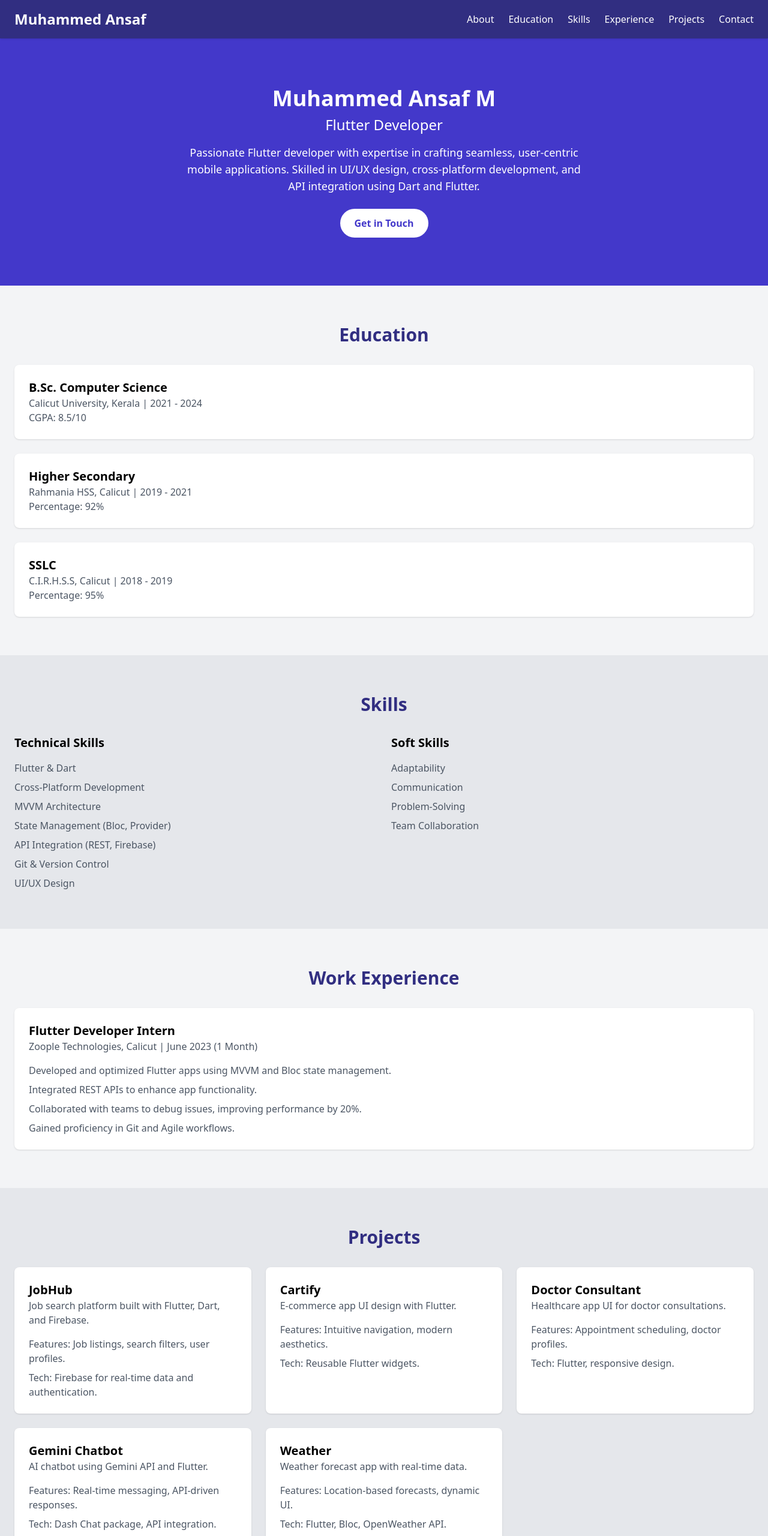
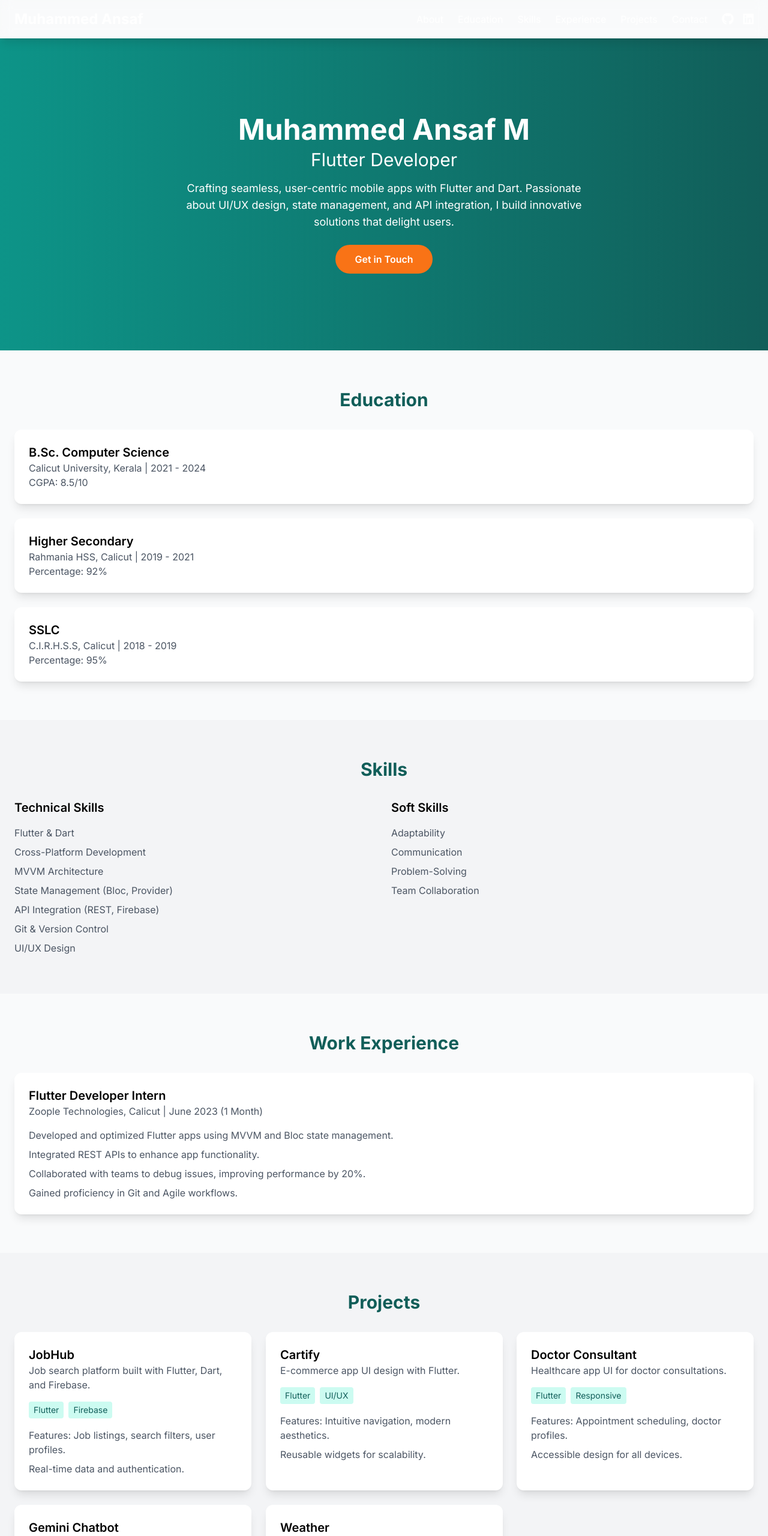
Before and after one commit to muhammedansaf123/muhammedansaf123.github.io, a plain HTML site: page index.html in a window 1280 px wide. Shown: the top 2560 px of the page at 60% size. Drawn offline with nearby package versions, Linux system fonts and the light colour scheme.

Commit message:
new index.html

```diff
--- a/index.html
+++ b/index.html
@@ -6,64 +6,100 @@
     <title>Muhammed Ansaf - Flutter Developer Portfolio</title>
     <script src="https://cdn.tailwindcss.com"></script>
     <link href="https://cdnjs.cloudflare.com/ajax/libs/font-awesome/5.15.4/css/all.min.css" rel="stylesheet">
+    <link href="https://fonts.googleapis.com/css2?family=Inter:wght@400;600;700&display=swap" rel="stylesheet">
+    <link href="https://unpkg.com/aos@2.3.1/dist/aos.css" rel="stylesheet">
+    <style>
+        body { font-family: 'Inter', sans-serif; }
+        .header-transparent { background: rgba(255, 255, 255, 0.1); backdrop-filter: blur(10px); }
+        .header-solid { background: #115e59; }
+        .loader { position: fixed; top: 0; left: 0; width: 100%; height: 100%; background: #f3f4f6; display: flex; justify-content: center; align-items: center; z-index: 9999; transition: opacity 0.5s; }
+        .loader.hidden { opacity: 0; pointer-events: none; }
+        .pulse:hover { animation: pulse 1.5s infinite; }
+        @keyframes pulse { 0% { transform: scale(1); } 50% { transform: scale(1.2); } 100% { transform: scale(1); } }
+    </style>
 </head>
-<body class="bg-gray-100 font-sans">
+<body class="bg-gray-50">
+    <!-- Loader -->
+    <div class="loader">
+        <div class="animate-spin rounded-full h-16 w-16 border-t-4 border-orange-500"></div>
+    </div>
+
     <!-- Header -->
-    <header class="bg-indigo-900 text-white sticky top-0 z-10 shadow">
+    <header id="header" class="text-white sticky top-0 z-20 shadow-lg header-transparent transition-all duration-300">
         <nav class="container mx-auto px-6 py-4 flex justify-between items-center">
             <h1 class="text-2xl font-bold">Muhammed Ansaf</h1>
-            <ul class="hidden md:flex space-x-6">
-                <li><a href="#about" class="hover:text-indigo-300">About</a></li>
-                <li><a href="#education" class="hover:text-indigo-300">Education</a></li>
-                <li><a href="#skills" class="hover:text-indigo-300">Skills</a></li>
-                <li><a href="#experience" class="hover:text-indigo-300">Experience</a></li>
-                <li><a href="#projects" class="hover:text-indigo-300">Projects</a></li>
-                <li><a href="#contact" class="hover:text-indigo-300">Contact</a></li>
-            </ul>
+            <div class="hidden md:flex items-center space-x-6">
+                <ul class="flex space-x-6">
+                    <li><a href="#about" class="hover:text-orange-500 transition">About</a></li>
+                    <li><a href="#education" class="hover:text-orange-500 transition">Education</a></li>
+                    <li><a href="#skills" class="hover:text-orange-500 transition">Skills</a></li>
+                    <li><a href="#experience" class="hover:text-orange-500 transition">Experience</a></li>
+                    <li><a href="#projects" class="hover:text-orange-500 transition">Projects</a></li>
+                    <li><a href="#contact" class="hover:text-orange-500 transition">Contact</a></li>
+                </ul>
+                <div class="flex space-x-4">
+                    <a href="https://github.com/muhammedansaff" target="_blank" class="hover:text-orange-500 pulse">
+                        <i class="fab fa-github text-xl"></i>
+                    </a>
+                    <a href="https://www.linkedin.com/in/muhammed-ansaf-74833927b/" target="_blank" class="hover:text-orange-500 pulse">
+                        <i class="fab fa-linkedin text-xl"></i>
+                    </a>
+                </div>
+            </div>
             <button class="md:hidden focus:outline-none" onclick="toggleMenu()">
                 <i class="fas fa-bars text-2xl"></i>
             </button>
         </nav>
         <!-- Mobile Menu -->
-        <div id="mobile-menu" class="hidden md:hidden bg-indigo-800 text-white">
+        <div id="mobile-menu" class="hidden md:hidden bg-teal-800 text-white">
             <ul class="flex flex-col space-y-4 px-6 py-4">
-                <li><a href="#about" class="hover:text-indigo-300">About</a></li>
-                <li><a href="#education" class="hover:text-indigo-300">Education</a></li>
-                <li><a href="#skills" class="hover:text-indigo-300">Skills</a></li>
-                <li><a href="#experience" class="hover:text-indigo-300">Experience</a></li>
-                <li><a href="#projects" class="hover:text-indigo-300">Projects</a></li>
-                <li><a href="#contact" class="hover:text-indigo-300">Contact</a></li>
+                <li><a href="#about" class="hover:text-orange-500">About</a></li>
+                <li><a href="#education" class="hover:text-orange-500">Education</a></li>
+                <li><a href="#skills" class="hover:text-orange-500">Skills</a></li>
+                <li><a href="#experience" class="hover:text-orange-500">Experience</a></li>
+                <li><a href="#projects" class="hover:text-orange-500">Projects</a></li>
+                <li><a href="#contact" class="hover:text-orange-500">Contact</a></li>
+                <li>
+                    <a href="https://github.com/muhammedansaff" target="_blank" class="hover:text-orange-500">
+                        <i class="fab fa-github mr-2"></i>GitHub
+                    </a>
+                </li>
+                <li>
+                    <a href="https://www.linkedin.com/in/muhammed-ansaf-74833927b/" target="_blank" class="hover:text-orange-500">
+                        <i class="fab fa-linkedin mr-2"></i>LinkedIn
+                    </a>
+                </li>
             </ul>
         </div>
     </header>
 
     <!-- Hero Section -->
-    <section id="about" class="bg-indigo-700 text-white py-20">
-        <div class="container mx-auto px-6 text-center">
-            <h2 class="text-4xl font-bold mb-2">Muhammed Ansaf M</h2>
-            <h3 class="text-2xl mb-4">Flutter Developer</h3>
+    <section id="about" class="bg-gradient-to-r from-teal-600 to-teal-800 text-white py-32">
+        <div class="container mx-auto px-6 text-center" data-aos="fade-up" data-aos-duration="1000">
+            <h2 class="text-5xl font-bold mb-2">Muhammed Ansaf M</h2>
+            <h3 class="text-3xl mb-4">Flutter Developer</h3>
             <p class="text-lg max-w-2xl mx-auto">
-                Passionate Flutter developer with expertise in crafting seamless, user-centric mobile applications. Skilled in UI/UX design, cross-platform development, and API integration using Dart and Flutter.
+                Crafting seamless, user-centric mobile apps with Flutter and Dart. Passionate about UI/UX design, state management, and API integration, I build innovative solutions that delight users.
             </p>
-            <a href="#contact" class="mt-6 inline-block bg-white text-indigo-700 px-6 py-3 rounded-full font-semibold hover:bg-gray-200">Get in Touch</a>
+            <a href="#contact" class="mt-6 inline-block bg-orange-500 text-white px-8 py-3 rounded-full font-semibold hover:bg-orange-600 transition transform hover:scale-105">Get in Touch</a>
         </div>
     </section>
 
     <!-- Education Section -->
     <section id="education" class="container mx-auto px-6 py-16">
-        <h2 class="text-3xl font-bold text-indigo-900 mb-8 text-center">Education</h2>
+        <h2 class="text-3xl font-bold text-teal-800 mb-8 text-center" data-aos="fade-up">Education</h2>
         <div class="space-y-6">
-            <div class="bg-white p-6 rounded-lg shadow">
+            <div class="bg-white p-6 rounded-xl shadow-lg" data-aos="slide-up" data-aos-delay="100">
                 <h3 class="text-xl font-semibold">B.Sc. Computer Science</h3>
                 <p class="text-gray-600">Calicut University, Kerala | 2021 - 2024</p>
                 <p class="text-gray-600">CGPA: 8.5/10</p>
             </div>
-            <div class="bg-white p-6 rounded-lg shadow">
+            <div class="bg-white p-6 rounded-xl shadow-lg" data-aos="slide-up" data-aos-delay="200">
                 <h3 class="text-xl font-semibold">Higher Secondary</h3>
                 <p class="text-gray-600">Rahmania HSS, Calicut | 2019 - 2021</p>
                 <p class="text-gray-600">Percentage: 92%</p>
             </div>
-            <div class="bg-white p-6 rounded-lg shadow">
+            <div class="bg-white p-6 rounded-xl shadow-lg" data-aos="slide-up" data-aos-delay="300">
                 <h3 class="text-xl font-semibold">SSLC</h3>
                 <p class="text-gray-600">C.I.R.H.S.S, Calicut | 2018 - 2019</p>
                 <p class="text-gray-600">Percentage: 95%</p>
@@ -72,10 +108,10 @@
     </section>
 
     <!-- Skills Section -->
-    <section id="skills" class="bg-gray-200 py-16">
+    <section id="skills" class="bg-gray-100 py-16">
         <div class="container mx-auto px-6">
-            <h2 class="text-3xl font-bold text-indigo-900 mb-8 text-center">Skills</h2>
-            <div class="grid grid-cols-1 md:grid-cols-2 gap-6">
+            <h2 class="text-3xl font-bold text-teal-800 mb-8 text-center" data-aos="fade-up">Skills</h2>
+            <div class="grid grid-cols-1 md:grid-cols-2 gap-6" data-aos="zoom-in" data-aos-delay="100">
                 <div>
                     <h3 class="text-xl font-semibold mb-4">Technical Skills</h3>
                     <ul class="text-gray-600 space-y-2">
@@ -103,8 +139,8 @@
 
     <!-- Experience Section -->
     <section id="experience" class="container mx-auto px-6 py-16">
-        <h2 class="text-3xl font-bold text-indigo-900 mb-8 text-center">Work Experience</h2>
-        <div class="bg-white p-6 rounded-lg shadow">
+        <h2 class="text-3xl font-bold text-teal-800 mb-8 text-center" data-aos="fade-up">Work Experience</h2>
+        <div class="bg-white p-6 rounded-xl shadow-lg" data-aos="slide-up">
             <h3 class="text-xl font-semibold">Flutter Developer Intern</h3>
             <p class="text-gray-600">Zoople Technologies, Calicut | June 2023 (1 Month)</p>
             <ul class="text-gray-600 mt-4 space-y-2">
@@ -117,48 +153,68 @@
     </section>
 
     <!-- Projects Section -->
-    <section id="projects" class="bg-gray-200 py-16">
+    <section id="projects" class="bg-gray-100 py-16">
         <div class="container mx-auto px-6">
-            <h2 class="text-3xl font-bold text-indigo-900 mb-8 text-center">Projects</h2>
+            <h2 class="text-3xl font-bold text-teal-800 mb-8 text-center" data-aos="fade-up">Projects</h2>
             <div class="grid grid-cols-1 md:grid-cols-2 lg:grid-cols-3 gap-6">
-                <div class="bg-white p-6 rounded-lg shadow hover:shadow-lg transition">
+                <div class="bg-white p-6 rounded-xl shadow-lg hover:shadow-xl hover:scale-105 transition transform" data-aos="zoom-in" data-aos-delay="100">
                     <h3 class="text-xl font-semibold">JobHub</h3>
                     <p class="text-gray-600">Job search platform built with Flutter, Dart, and Firebase.</p>
+                    <div class="flex flex-wrap gap-2 mt-4">
+                        <span class="bg-teal-100 text-teal-800 text-sm px-2 py-1 rounded">Flutter</span>
+                        <span class="bg-teal-100 text-teal-800 text-sm px-2 py-1 rounded">Firebase</span>
+                    </div>
                     <ul class="text-gray-600 mt-4 space-y-2">
                         <li>Features: Job listings, search filters, user profiles.</li>
-                        <li>Tech: Firebase for real-time data and authentication.</li>
+                        <li>Real-time data and authentication.</li>
                     </ul>
                 </div>
-                <div class="bg-white p-6 rounded-lg shadow hover:shadow-lg transition">
+                <div class="bg-white p-6 rounded-xl shadow-lg hover:shadow-xl hover:scale-105 transition transform" data-aos="zoom-in" data-aos-delay="200">
                     <h3 class="text-xl font-semibold">Cartify</h3>
                     <p class="text-gray-600">E-commerce app UI design with Flutter.</p>
+                    <div class="flex flex-wrap gap-2 mt-4">
+                        <span class="bg-teal-100 text-teal-800 text-sm px-2 py-1 rounded">Flutter</span>
+                        <span class="bg-teal-100 text-teal-800 text-sm px-2 py-1 rounded">UI/UX</span>
+                    </div>
                     <ul class="text-gray-600 mt-4 space-y-2">
                         <li>Features: Intuitive navigation, modern aesthetics.</li>
-                        <li>Tech: Reusable Flutter widgets.</li>
+                        <li>Reusable widgets for scalability.</li>
                     </ul>
                 </div>
-                <div class="bg-white p-6 rounded-lg shadow hover:shadow-lg transition">
+                <div class="bg-white p-6 rounded-xl shadow-lg hover:shadow-xl hover:scale-105 transition transform" data-aos="zoom-in" data-aos-delay="300">
                     <h3 class="text-xl font-semibold">Doctor Consultant</h3>
                     <p class="text-gray-600">Healthcare app UI for doctor consultations.</p>
+                    <div class="flex flex-wrap gap-2 mt-4">
+                        <span class="bg-teal-100 text-teal-800 text-sm px-2 py-1 rounded">Flutter</span>
+                        <span class="bg-teal-100 text-teal-800 text-sm px-2 py-1 rounded">Responsive</span>
+                    </div>
                     <ul class="text-gray-600 mt-4 space-y-2">
                         <li>Features: Appointment scheduling, doctor profiles.</li>
-                        <li>Tech: Flutter, responsive design.</li>
+                        <li>Accessible design for all devices.</li>
                     </ul>
                 </div>
-                <div class="bg-white p-6 rounded-lg shadow hover:shadow-lg transition">
+                <div class="bg-white p-6 rounded-xl shadow-lg hover:shadow-xl hover:scale-105 transition transform" data-aos="zoom-in" data-aos-delay="400">
                     <h3 class="text-xl font-semibold">Gemini Chatbot</h3>
                     <p class="text-gray-600">AI chatbot using Gemini API and Flutter.</p>
+                    <div class="flex flex-wrap gap-2 mt-4">
+                        <span class="bg-teal-100 text-teal-800 text-sm px-2 py-1 rounded">Flutter</span>
+                        <span class="bg-teal-100 text-teal-800 text-sm px-2 py-1 rounded">API</span>
+                    </div>
                     <ul class="text-gray-600 mt-4 space-y-2">
                         <li>Features: Real-time messaging, API-driven responses.</li>
-                        <li>Tech: Dash Chat package, API integration.</li>
+                        <li>Optimized for smooth interactions.</li>
                     </ul>
                 </div>
-                <div class="bg-white p-6 rounded-lg shadow hover:shadow-lg transition">
+                <div class="bg-white p-6 rounded-xl shadow-lg hover:shadow-xl hover:scale-105 transition transform" data-aos="zoom-in" data-aos-delay="500">
                     <h3 class="text-xl font-semibold">Weather</h3>
                     <p class="text-gray-600">Weather forecast app with real-time data.</p>
+                    <div class="flex flex-wrap gap-2 mt-4">
+                        <span class="bg-teal-100 text-teal-800 text-sm px-2 py-1 rounded">Flutter</span>
+                        <span class="bg-teal-100 text-teal-800 text-sm px-2 py-1 rounded">Bloc</span>
+                    </div>
                     <ul class="text-gray-600 mt-4 space-y-2">
                         <li>Features: Location-based forecasts, dynamic UI.</li>
-                        <li>Tech: Flutter, Bloc, OpenWeather API.</li>
+                        <li>Powered by OpenWeather API.</li>
                     </ul>
                 </div>
             </div>
@@ -166,13 +222,21 @@
     </section>
 
     <!-- Contact Section -->
-    <section id="contact" class="bg-indigo-900 text-white py-16">
-        <div class="container mx-auto px-6 text-center">
+    <section id="contact" class="bg-teal-800 text-white py-16">
+        <div class="container mx-auto px-6 text-center" data-aos="fade-up">
             <h2 class="text-3xl font-bold mb-8">Contact Me</h2>
             <div class="flex flex-col items-center space-y-4">
                 <p><i class="fas fa-phone mr-2"></i> 9562895536</p>
-                <p><i class="fas fa-envelope mr-2"></i> <a href="mailto:muhammedansaf44@gmail.com" class="hover:text-indigo-300">muhammedansaf44@gmail.com</a></p>
+                <p><i class="fas fa-envelope mr-2"></i> <a href="mailto:muhammedansaf44@gmail.com" class="hover:text-orange-500 transition">muhammedansaf44@gmail.com</a></p>
                 <p><i class="fas fa-map-marker-alt mr-2"></i> Calicut, Kerala</p>
+                <div class="flex space-x-6 mt-4">
+                    <a href="https://github.com/muhammedansaff" target="_blank" class="hover:text-orange-500 pulse">
+                        <i class="fab fa-github text-2xl"></i>
+                    </a>
+                    <a href="https://www.linkedin.com/in/muhammed-ansaf-74833927b/" target="_blank" class="hover:text-orange-500 pulse">
+                        <i class="fab fa-linkedin text-2xl"></i>
+                    </a>
+                </div>
             </div>
         </div>
     </section>
@@ -180,16 +244,41 @@
     <!-- Footer -->
     <footer class="bg-gray-800 text-white py-8">
         <div class="container mx-auto px-6 text-center">
-            <p>&copy; 2025 Muhammed Ansaf. All rights reserved.</p>
+            <p>© 2025 Muhammed Ansaf. All rights reserved.</p>
         </div>
     </footer>
 
-    <!-- JavaScript for Mobile Menu Toggle -->
+    <!-- Scripts -->
+    <script src="https://unpkg.com/aos@2.3.1/dist/aos.js"></script>
     <script>
+        // Initialize AOS
+        AOS.init();
+
+        // Mobile Menu Toggle
         function toggleMenu() {
             const menu = document.getElementById('mobile-menu');
             menu.classList.toggle('hidden');
         }
+
+        // Header Scroll Effect
+        window.addEventListener('scroll', () => {
+            const header = document.getElementById('header');
+            if (window.scrollY > 50) {
+                header.classList.remove('header-transparent');
+                header.classList.add('header-solid');
+            } else {
+                header.classList.add('header-transparent');
+                header.classList.remove('header-solid');
+            }
+        });
+
+        // Hide Loader
+        window.addEventListener('load', () => {
+            const loader = document.querySelector('.loader');
+            setTimeout(() => {
+                loader.classList.add('hidden');
+            }, 500);
+        });
     </script>
 </body>
 </html>
```
